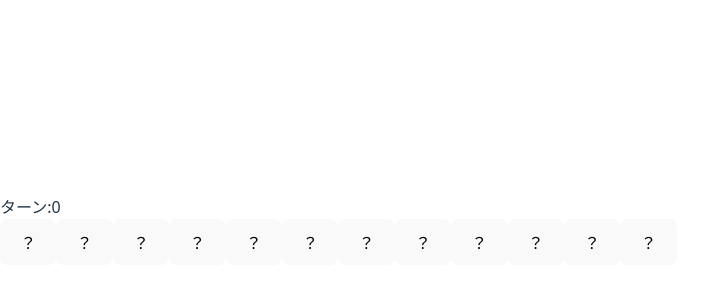
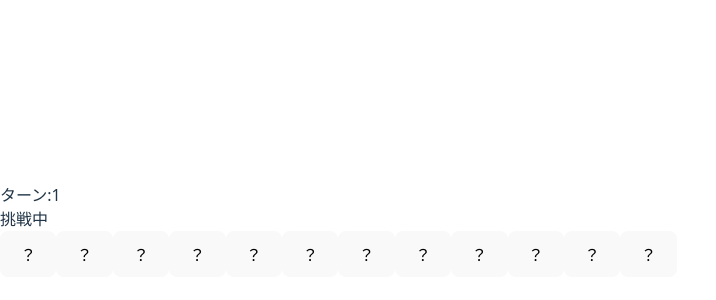
Before and after one commit to Ryoran-ran/React-Ts-Merancholy, a React (Vite) app in the folder melancholy/: page / in a window 1280 px wide. Shown: the part 170-470 px from the top of the page, without its empty margins (0-716 px from the left). Built offline with nearby package versions, Linux system fonts and the light colour scheme.

Commit message:
feat:クリアを検知できるように対応

```diff
--- a/melancholy/src/components/GamePlay.tsx
+++ b/melancholy/src/components/GamePlay.tsx
@@ -1,13 +1,14 @@
 import { useEffect, useState } from "react"
 import Card from "./Card"
-import { createCards } from "../utils/createCards"
+import { createCards ,clearCheck } from "../utils/createCards"
 import message from "../message/ja.json"
 
 function AppGamePlay() {
   const [cards, setCards] = useState(createCards(6))
   const [limitFlipped] = useState(2)
   const [isChecking, setIsChecking] = useState(false)
-  const [turn ,setTurn] = useState(0)
+  const [turn ,setTurn] = useState(1)
+  const [isClear ,setIsClear] = useState(false)
 
   const handleCardClick = (id: number) => {
     if (isChecking) return
@@ -48,9 +49,17 @@ function AppGamePlay() {
     }
   }, [cards])
 
+  useEffect(() => {
+    setIsClear(clearCheck(cards))
+    // if(isClear){
+    //   setTurn(turn - 1)
+    // }
+  }, [cards])
+
   return (
     <>
       <div>{message.play.turn}:{turn}</div>
+      <div>{isClear ? "ゲームクリア":"挑戦中"}</div>
 
       <div>
         {cards.map((card) => (
--- a/melancholy/src/utils/createCards.ts
+++ b/melancholy/src/utils/createCards.ts
@@ -1,5 +1,6 @@
 import { cardValues } from "../data/cards"
 import type { CardType } from "../types/Card"
+
 
 export function createCards(pairCount: number): CardType[] {
 
@@ -22,3 +23,7 @@ export function createCards(pairCount: number): CardType[] {
     isMatched: false,
   }))
 }
+
+export function clearCheck(cards: CardType[]){
+    return cards.every((c) => c.isMatched)
+}
```
